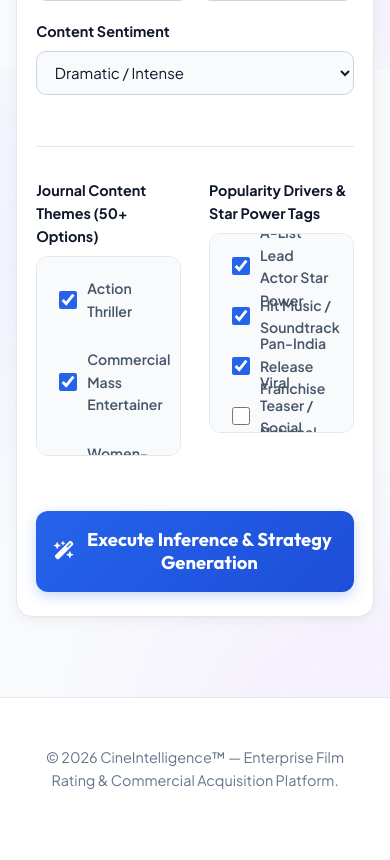
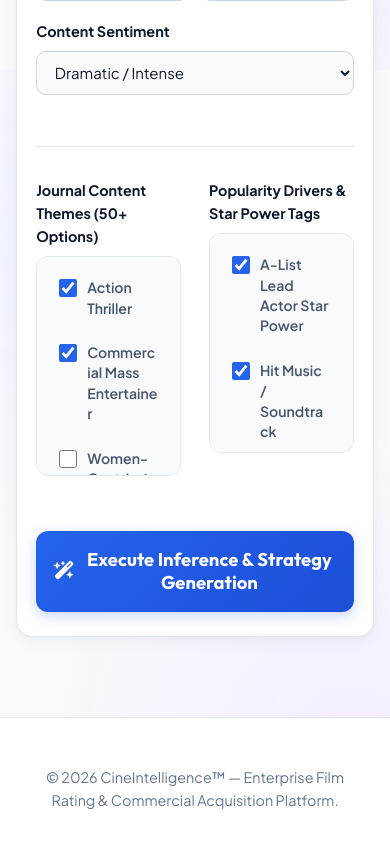
Before and after one commit to iamharishrohith/CineIntelligence, a Flask app: page /app in a window 390 px wide. Shown: the part 1618-2478 px from the top of the page. Before the commit the page ends 2408 px from the top, so only its background shows below. Run offline with Flask 3, Linux system fonts and the light colour scheme; some libraries are stand-ins or nearby versions.

Commit message:
Fix mobile checkbox text overlapping bug in multi-select theme grid

```diff
--- a/static/css/style.css
+++ b/static/css/style.css
@@ -232,7 +232,7 @@ h1, h2, h3, h4, .font-heading {
     padding: 2.2rem;
     box-shadow: var(--box-shadow-light);
     transition: all 0.25s ease;
-    min-width: 0; /* Prevents flex/grid overflow */
+    min-width: 0;
 }
 
 .feature-box:hover {
@@ -328,7 +328,7 @@ h1, h2, h3, h4, .font-heading {
 }
 
 .form-grid > div {
-    min-width: 0; /* Critical: prevents child inputs from overflowing 3-column layout */
+    min-width: 0;
 }
 
 .form-group {
@@ -345,7 +345,7 @@ h1, h2, h3, h4, .font-heading {
     color: var(--text-main);
 }
 
-/* Strict Box Sizing & Width Fix to prevent input overflow */
+/* Strict Box Sizing & Width Fix */
 .form-control, .form-select {
     width: 100%;
     max-width: 100%;
@@ -378,7 +378,7 @@ h1, h2, h3, h4, .font-heading {
     display: grid;
     grid-template-columns: repeat(auto-fill, minmax(220px, 1fr));
     gap: 10px;
-    max-height: 240px;
+    max-height: 260px;
     overflow-y: auto;
     padding: 12px;
     background: #f8fafc;
@@ -387,19 +387,21 @@ h1, h2, h3, h4, .font-heading {
     -webkit-overflow-scrolling: touch;
 }
 
+/* Flexible, Non-Overlapping Checkbox Label Styling */
 .checkbox-label {
     display: flex;
-    align-items: center;
+    align-items: flex-start; /* Aligns checkbox top with title */
     gap: 10px;
     font-size: 0.88rem;
     font-weight: 600;
+    line-height: 1.45; /* Explicit line-height prevents vertical text overlap */
     color: var(--text-secondary);
     cursor: pointer;
     padding: 8px 10px;
     border-radius: 8px;
     transition: background 0.2s ease;
-    min-height: 40px;
     min-width: 0;
+    word-break: break-word; /* Prevents text overflow */
 }
 
 .checkbox-label:hover {
@@ -412,6 +414,7 @@ h1, h2, h3, h4, .font-heading {
     width: 18px;
     height: 18px;
     flex-shrink: 0;
+    margin-top: 2px; /* Perfectly centers checkbox with first line of text */
 }
 
 /* Results Display Cards */
@@ -636,7 +639,8 @@ h1, h2, h3, h4, .font-heading {
 
     .tags-grid {
         grid-template-columns: 1fr;
-        max-height: 200px;
+        max-height: 220px;
+        gap: 8px;
     }
 
     .results-grid {
```
